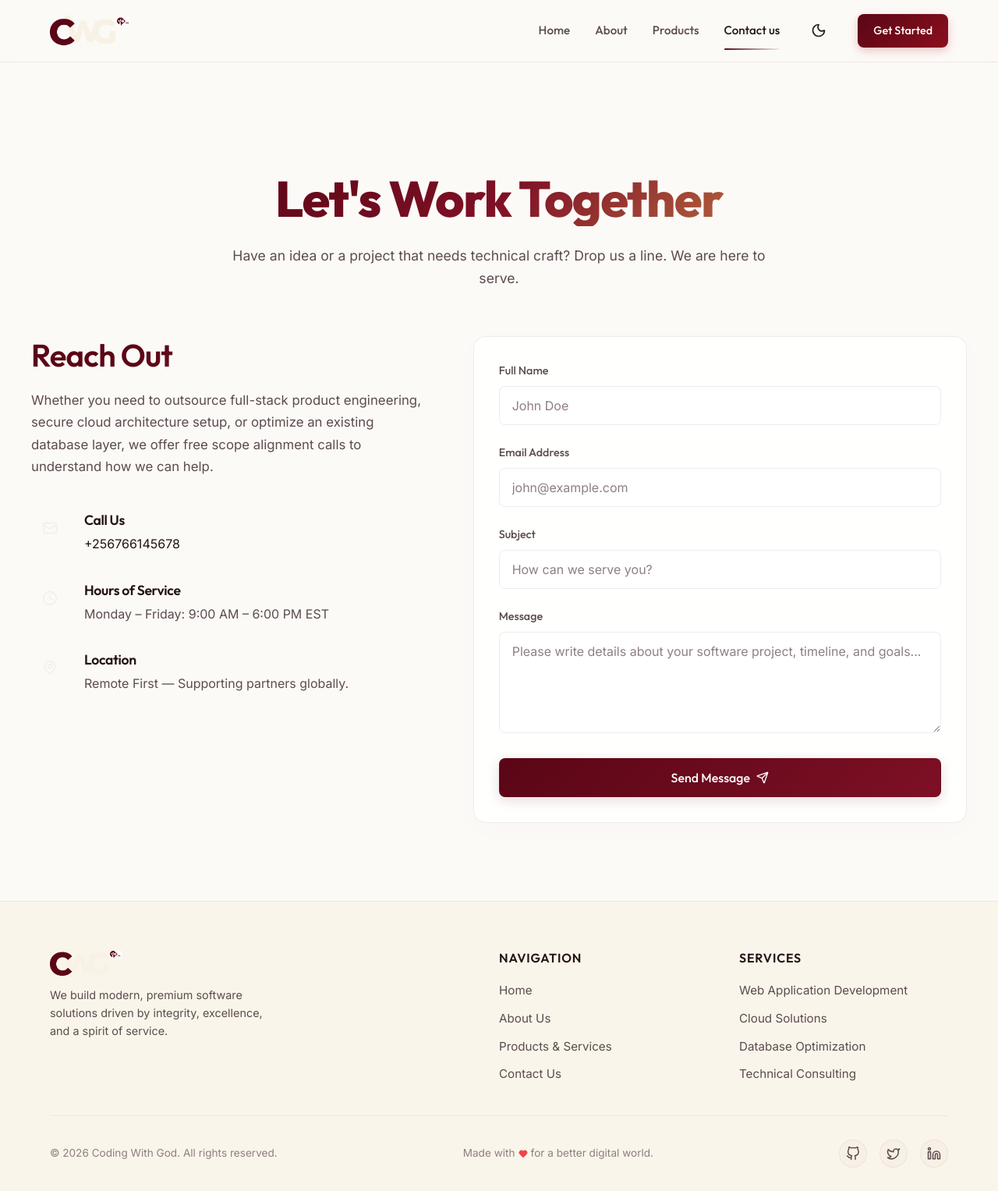
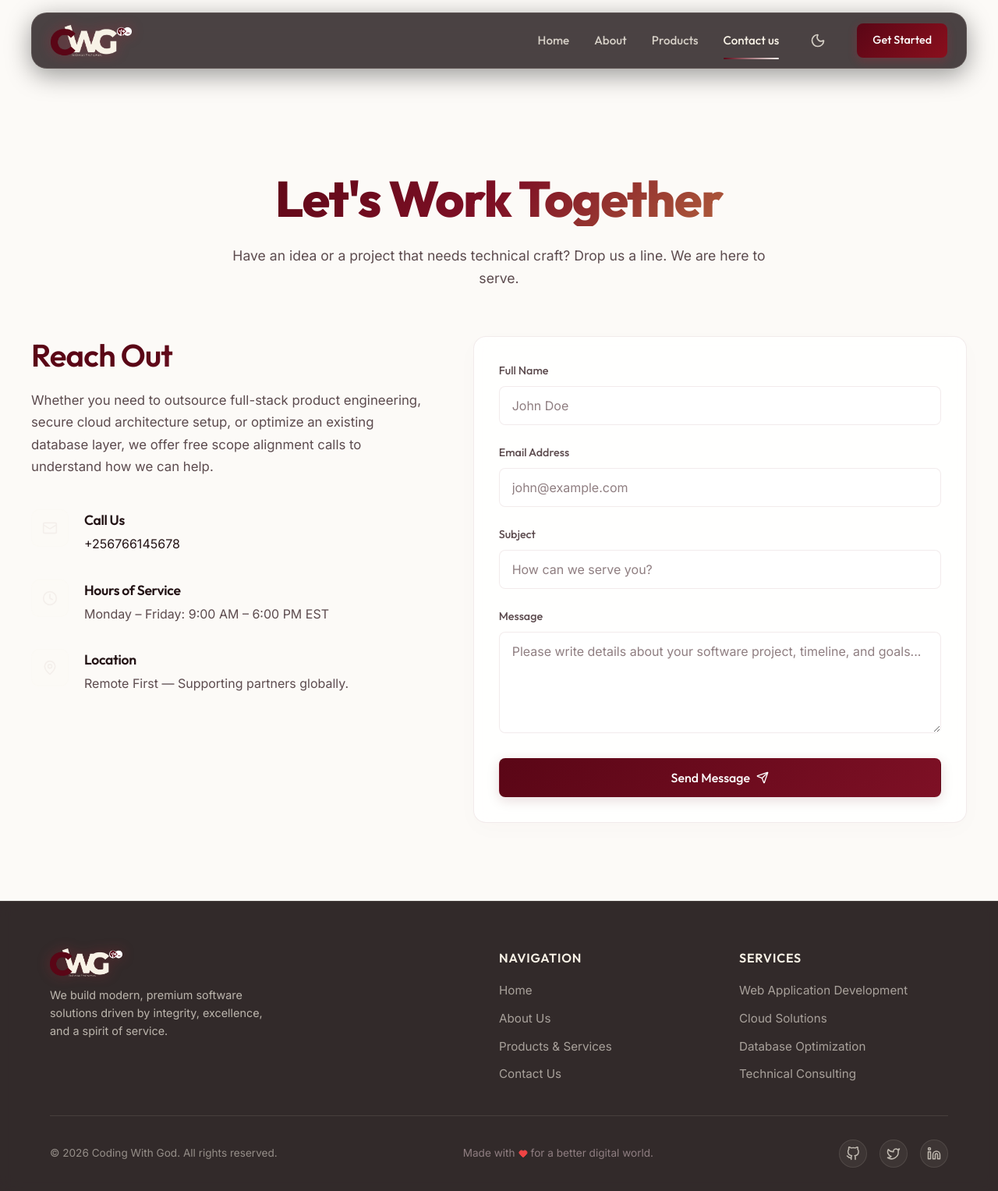
Before and after one commit to DesireNamanya/Coding-With-God, a React (Vite) app: page /contact in a window 1280 px wide. Shown: the whole page at 78% size. Built offline with nearby package versions, Linux system fonts and the light colour scheme.

Commit message:
style: overhaul navbar and footer design with dark theme aesthetics and improved layout spacing

```diff
--- a/src/components/Navbar.tsx
+++ b/src/components/Navbar.tsx
@@ -50,23 +50,10 @@ export const Navbar: React.FC = () => {
           {/* Theme Toggle Button */}
           <button
             onClick={toggleTheme}
-            className="theme-toggle-btn"
+            className="theme-toggle"
             aria-label="Toggle theme"
-            style={{
-              background: 'none',
-              border: 'none',
-              cursor: 'pointer',
-              color: 'var(--text-primary)',
-              display: 'flex',
-              alignItems: 'center',
-              padding: '8px',
-              borderRadius: '50%',
-              transition: 'background-color 0.2s ease',
-            }}
-            onMouseEnter={(e) => e.currentTarget.style.backgroundColor = 'rgba(90, 6, 22, 0.05)'}
-            onMouseLeave={(e) => e.currentTarget.style.backgroundColor = 'transparent'}
           >
-            {theme === 'light' ? <Moon size={20} /> : <Sun size={20} />}
+            {theme === 'dark' ? <Sun size={20} /> : <Moon size={20} />}
           </button>
 
           <NavLink to="/contact" className="cta-button">
--- a/src/index.css
+++ b/src/index.css
@@ -70,35 +70,21 @@
     radial-gradient(circle at 90% 80%, rgba(248, 242, 230, 0.04) 0%, transparent 40%);
 }
 
-[data-theme="dark"] .navbar {
-  background-color: rgba(3, 4, 8, 0.75);
-  border-bottom: 1px solid rgba(255, 255, 255, 0.08);
+/* Theme Toggle Button */
+.theme-toggle {
+  background: none;
+  border: none;
+  cursor: pointer;
+  color: rgba(248, 242, 230, 0.8);
+  display: flex;
+  align-items: center;
+  padding: 8px;
+  border-radius: 50%;
+  transition: var(--transition-fast);
 }
-
-[data-theme="dark"] .mobile-menu {
-  background-color: rgba(3, 4, 8, 0.96);
-  border-bottom: 1px solid rgba(255, 255, 255, 0.08);
-}
-
-[data-theme="dark"] .footer {
-  background-color: rgba(6, 8, 14, 0.9);
-  border-top: 1px solid rgba(255, 255, 255, 0.05);
-}
-
-[data-theme="dark"] .footer-bottom {
-  border-top: 1px solid rgba(255, 255, 255, 0.05);
-}
-
-[data-theme="dark"] .footer-social-link {
-  background: rgba(255, 255, 255, 0.03);
-  border: 1px solid rgba(255, 255, 255, 0.05);
-  color: var(--text-secondary);
-}
-
-[data-theme="dark"] .footer-social-link:hover {
-  background: var(--primary-glow);
-  border-color: var(--primary);
-  color: var(--text-primary);
+.theme-toggle:hover {
+  background-color: rgba(248, 242, 230, 0.1);
+  color: #F8F2E6;
 }
 
 [data-theme="dark"] .btn-secondary {
@@ -372,22 +358,25 @@ p {
 /* Navbar Styles */
 .navbar {
   position: fixed;
-  top: 0;
-  left: 0;
-  width: 100%;
-  height: 80px;
-  background-color: rgba(252, 250, 247, 0.85);
-  backdrop-filter: blur(16px);
-  -webkit-backdrop-filter: blur(16px);
-  border-bottom: 1px solid rgba(90, 6, 22, 0.08);
+  top: 16px;
+  left: 50%;
+  transform: translateX(-50%);
+  width: calc(100% - 32px);
+  max-width: 1200px;
+  height: 72px;
+  background-color: rgba(15, 5, 7, 0.75);
+  backdrop-filter: blur(12px);
+  -webkit-backdrop-filter: blur(12px);
+  border: 1px solid rgba(248, 242, 230, 0.1);
+  border-radius: 20px;
+  box-shadow: 0 8px 32px rgba(0, 0, 0, 0.4);
   z-index: 1000;
   display: flex;
   align-items: center;
+  transition: var(--transition-smooth);
 }
 .navbar-container {
   width: 100%;
-  max-width: 1200px;
-  margin: 0 auto;
   padding: 0 24px;
   display: flex;
   align-items: center;
@@ -403,30 +392,8 @@ p {
   align-items: center;
   gap: 12px;
 }
-.logo-icon {
-  color: var(--primary);
-  filter: drop-shadow(0 0 8px rgba(194, 29, 51, 0.6));
-}
-.logo-text {
-  display: flex;
-  flex-direction: column;
-}
-.brand-name {
-  font-family: var(--font-display);
-  font-size: 1.25rem;
-  font-weight: 700;
-  color: var(--text-primary);
-  letter-spacing: -0.02em;
-  line-height: 1.1;
-}
-.brand-tagline {
-  font-family: var(--font-sans);
-  font-size: 0.7rem;
-  color: var(--primary);
-  letter-spacing: 0.05em;
-  text-transform: uppercase;
-  font-weight: 500;
-  margin-top: 2px;
+.logo-img {
+  filter: drop-shadow(0 0 8px rgba(194, 29, 51, 0.3));
 }
 .desktop-links {
   display: none;
@@ -437,7 +404,7 @@ p {
   border: none;
   cursor: pointer;
   padding: 8px;
-  color: var(--text-primary);
+  color: #F8F2E6;
 }
 @media (min-width: 768px) {
   .desktop-links {
@@ -453,16 +420,16 @@ p {
   font-family: var(--font-display);
   font-size: 0.95rem;
   font-weight: 500;
-  color: var(--text-secondary);
+  color: rgba(248, 242, 230, 0.8);
   padding: 8px 0;
   position: relative;
   transition: var(--transition-fast);
 }
 .nav-link:hover {
-  color: var(--text-primary);
+  color: #F8F2E6;
 }
 .nav-link.active {
-  color: var(--text-primary);
+  color: #F8F2E6;
 }
 .nav-link.active::after {
   content: '';
@@ -492,12 +459,13 @@ p {
 }
 .mobile-menu {
   position: fixed;
-  top: 80px;
-  left: 0;
-  width: 100%;
-  background-color: rgba(252, 250, 247, 0.98);
+  top: 96px;
+  left: 16px;
+  width: calc(100% - 32px);
+  background-color: rgba(15, 5, 7, 0.95);
   backdrop-filter: blur(16px);
-  border-bottom: 1px solid rgba(90, 6, 22, 0.08);
+  border: 1px solid rgba(248, 242, 230, 0.1);
+  border-radius: 20px;
   display: flex;
   flex-direction: column;
   padding: 24px;
@@ -508,11 +476,11 @@ p {
   font-family: var(--font-display);
   font-size: 1.1rem;
   font-weight: 500;
-  color: var(--text-secondary);
+  color: rgba(248, 242, 230, 0.8);
   padding: 8px 0;
 }
 .mobile-nav-link.active {
-  color: var(--text-primary);
+  color: #F8F2E6;
   border-left: 2px solid var(--primary);
   padding-left: 12px;
 }
@@ -529,8 +497,10 @@ p {
 
 /* Footer Styles */
 .footer {
-  background-color: #FAF5EB;
-  border-top: 1px solid rgba(90, 6, 22, 0.06);
+  background-color: rgba(15, 5, 7, 0.85);
+  backdrop-filter: blur(12px);
+  -webkit-backdrop-filter: blur(12px);
+  border-top: 1px solid rgba(248, 242, 230, 0.1);
   padding: 60px 0 30px;
   position: relative;
   z-index: 10;
@@ -559,15 +529,15 @@ p {
   font-family: var(--font-display);
   font-size: 1.3rem;
   font-weight: 700;
-  color: var(--text-primary);
+  color: #F8F2E6;
 }
 .footer-logo-icon {
   color: var(--primary);
-  filter: drop-shadow(0 0 6px rgba(90, 6, 22, 0.15));
+  filter: drop-shadow(0 0 6px rgba(194, 29, 51, 0.3));
 }
 .footer-tagline {
   font-size: 0.9rem;
-  color: var(--text-secondary);
+  color: rgba(248, 242, 230, 0.7);
   max-width: 300px;
 }
 .footer-links-col {
@@ -579,7 +549,7 @@ p {
   font-family: var(--font-display);
   font-size: 1rem;
   font-weight: 600;
-  color: var(--text-primary);
+  color: #F8F2E6;
   text-transform: uppercase;
   letter-spacing: 0.05em;
 }
@@ -591,15 +561,15 @@ p {
 }
 .footer-links-col a {
   font-size: 0.95rem;
-  color: var(--text-secondary);
+  color: rgba(248, 242, 230, 0.6);
   transition: var(--transition-fast);
 }
 .footer-links-col a:hover {
-  color: var(--primary);
+  color: #F8F2E6;
   transform: translateX(4px);
 }
 .footer-bottom {
-  border-top: 1px solid rgba(90, 6, 22, 0.06);
+  border-top: 1px solid rgba(248, 242, 230, 0.1);
   padding-top: 30px;
   display: flex;
   flex-direction: column;
@@ -614,7 +584,7 @@ p {
 }
 .footer-copy {
   font-size: 0.85rem;
-  color: var(--text-muted);
+  color: rgba(248, 242, 230, 0.5);
 }
 .footer-socials {
   display: flex;
@@ -627,15 +597,15 @@ p {
   width: 36px;
   height: 36px;
   border-radius: 50%;
-  background: rgba(90, 6, 22, 0.02);
-  border: 1px solid rgba(90, 6, 22, 0.06);
-  color: var(--text-secondary);
+  background: rgba(248, 242, 230, 0.05);
+  border: 1px solid rgba(248, 242, 230, 0.1);
+  color: rgba(248, 242, 230, 0.7);
   transition: var(--transition-smooth);
 }
 .footer-social-link:hover {
-  background: var(--primary-glow);
-  border-color: var(--primary);
-  color: var(--primary);
+  background: rgba(248, 242, 230, 0.1);
+  border-color: rgba(248, 242, 230, 0.2);
+  color: #F8F2E6;
   transform: translateY(-2px);
 }
 
```
